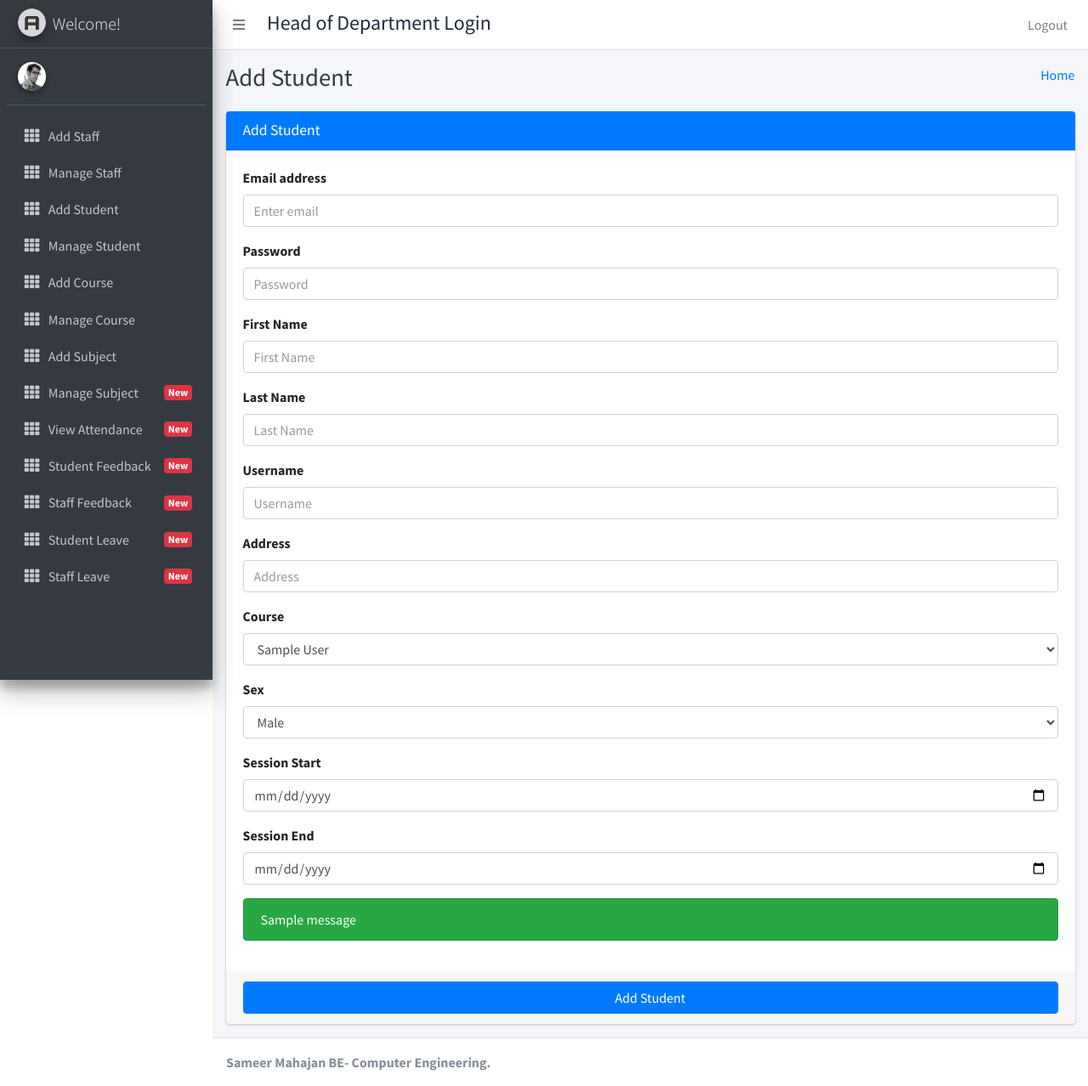
After one commit to ssameermah/Terna-Student-Management, a Django app: page /add_student in a window 1280 px wide. The commit adds this page. Shown: the whole page at 85% size. Run offline with Django 3.2, Linux system fonts and the light colour scheme; tables that the repository leaves empty hold one stand-in row (values such as "Sample post"); one stand-in notice (Sample message) is shown; some libraries are stand-ins or nearby versions.

Commit message:
add student

```diff
--- a/student_management/student_app/HodViews.py
+++ b/student_management/student_app/HodViews.py
@@ -51,3 +51,37 @@ def add_course_save(request):
         except:
             messages.error(request,"Failed to Add Course")
             return HttpResponseRedirect("/add_course")
+
+def add_student(request):
+    courses=Courses.objects.all()
+    return render(request,"hod_template/add_student_template.html",{"courses":courses})
+
+def add_student_save(request):
+    if request.method!="POST":
+        return HttpResponse("Method Not Allowed")
+    else:
+        first_name=request.POST.get("first_name")
+        last_name=request.POST.get("last_name")
+        username=request.POST.get("username")
+        email=request.POST.get("email")
+        password=request.POST.get("password")
+        address=request.POST.get("address")
+        session_start=request.POST.get("session_start")
+        session_end=request.POST.get("session_end")
+        course_id=request.POST.get("course")
+        sex=request.POST.get("sex")
+        try:
+            user=CustomUser.objects.create_user(username=username,password=password,email=email,last_name=last_name,first_name=first_name,user_type=3)
+            user.students.address=address
+            course_obj=Courses.objects.get(id=course_id)
+            user.students.course_id=course_obj
+            user.students.session_start_year=session_start
+            user.students.session_end_year=session_end
+            user.students.gender=sex
+            user.students.profile_pic=""
+            user.save()
+            messages.success(request,"Successfully Added Student")
+            return HttpResponseRedirect("/add_student")
+        except:
+            messages.error(request,"Failed to Add Student")
+            return HttpResponseRedirect("/add_student")
--- a/student_management/student_app/models.py
+++ b/student_management/student_app/models.py
@@ -36,7 +36,7 @@ class Courses(models.Model):
 class Subjects(models.Model):
     id = models.AutoField(primary_key=True)
     subject_name=models.CharField(max_length=200)
-    course_id=models.ForeignKey(Courses,on_delete=models.CASCADE)
+    course_id=models.ForeignKey(Courses,on_delete=models.CASCADE,default=1)
     staff_id=models.ForeignKey(Staffs,on_delete=models.CASCADE)
     created_at=models.DateTimeField(auto_now_add=True)
     updated_at=models.DateTimeField(auto_now_add=True)
--- /dev/null
+++ b/student_management/student_app/templates/hod_template/add_student_template.html
@@ -0,0 +1,98 @@
+{% extends 'hod_template/base_template.html' %}
+{% block page_title %}
+Add Student
+{% endblock page_title %}
+{% block main_content %}
+    <!-- Main content -->
+    <section class="content">
+      <div class="container-fluid">
+          <div class="row">
+              <div class="col-md-12">
+            <!-- general form elements -->
+            <div class="card card-primary">
+              <div class="card-header">
+                <h3 class="card-title">Add Student</h3>
+              </div>
+              <!-- /.card-header -->
+              <!-- form start -->
+              <form role="form" action="/add_student_save" method="post">
+                  {% csrf_token %}
+                <div class="card-body">
+                  <div class="form-group">
+                    <label>Email address</label>
+                    <input type="email" class="form-control" name="email" placeholder="Enter email">
+                  </div>
+                  <div class="form-group">
+                    <label>Password</label>
+                    <input type="password" class="form-control" placeholder="Password" name="password">
+                  </div>
+                   <div class="form-group">
+                    <label>First Name</label>
+                    <input type="text" class="form-control" placeholder="First Name" name="first_name">
+                  </div>
+                   <div class="form-group">
+                    <label>Last Name</label>
+                    <input type="text" class="form-control" placeholder="Last Name" name="last_name">
+                  </div>
+                   <div class="form-group">
+                    <label>Username</label>
+                    <input type="text" class="form-control" placeholder="Username" name="username">
+                  </div>
+                  <div class="form-group">
+                    <label>Address</label>
+                    <input type="text" class="form-control" placeholder="Address" name="address">
+                  </div>
+                  <div class="form-group">
+                    <label>Course</label>
+                    <select class="form-control" name="course">
+                        {% for course in courses %}
+                            <option value="{{ course.id }}">{{ course.course_name }}</option>
+                        {% endfor %}
+                    </select>
+                  </div>
+                  <div class="form-group">
+                    <label>Sex</label>
+                    <select class="form-control" name="sex">
+                        <option>Male</option>
+                        <option>Female</option>
+                    </select>
+                  </div>
+                  <div class="form-group">
+                    <label>Session Start</label>
+                    <input type="date" class="form-control" placeholder="Session Start Year" name="session_start">
+                  </div>
+                  <div class="form-group">
+                    <label>Session End</label>
+                    <input type="date" class="form-control" placeholder="Session End Year" name="session_end">
+                  </div>
+                      <div class="form-group">
+                      {% if messages %}
+                        {% for message in messages %}
+                        {% if message.tags == 'error' %}
+                        <div class="alert alert-danger" style="margin-top:10px">{{ message }}</div>
+                        {% endif %}
+                        {% if message.tags == 'success' %}
+                        <div class="alert alert-success" style="margin-top:10px">{{ message }}</div>
+                        {% endif %}
+                        {% endfor %}
+                      {% endif %}
+                    </div>
+
+                </div>
+                <!-- /.card-body -->
+
+                <div class="card-footer">
+                  <button type="submit" class="btn btn-primary btn-block">Add Student</button>
+                </div>
+              </form>
+            </div>
+            <!-- /.card -->
+
+
+
+          </div>
+          </div>
+      </div>
+    </section>
+    <!-- /.content -->
+{% endblock main_content %}
--- a/student_management/student_app/templates/hod_template/sidebar_template.html
+++ b/student_management/student_app/templates/hod_template/sidebar_template.html
@@ -41,7 +41,7 @@
             </a>
           </li>
           <li class="nav-item">
-            <a href="#" class="nav-link">
+            <a href="/add_student" class="nav-link">
               <i class="nav-icon fas fa-th"></i>
               <p>
                 Add Student
--- a/student_management/student_management/urls.py
+++ b/student_management/student_management/urls.py
@@ -31,7 +31,9 @@ urlpatterns = [
     path('add_staff',HodViews.add_staff),
     path('add_staff_save',HodViews.add_staff_save),
     path('add_course',HodViews.add_course),
-    path('add_course_save',HodViews.add_course_save)
+    path('add_course_save',HodViews.add_course_save),
+    path('add_student',HodViews.add_student),
+    path('add_student_save',HodViews.add_student_save)
 
 
 ]+static(settings.MEDIA_URL,document_root=settings.MEDIA_ROOT)+static(settings.STATIC_URL,document_root=settings.STATIC_ROOT)
```
Also changed, not shown: student_management/student_app/views.py (+8 -2 lines), student_management/student_app/migrations/0001_initial.py.
